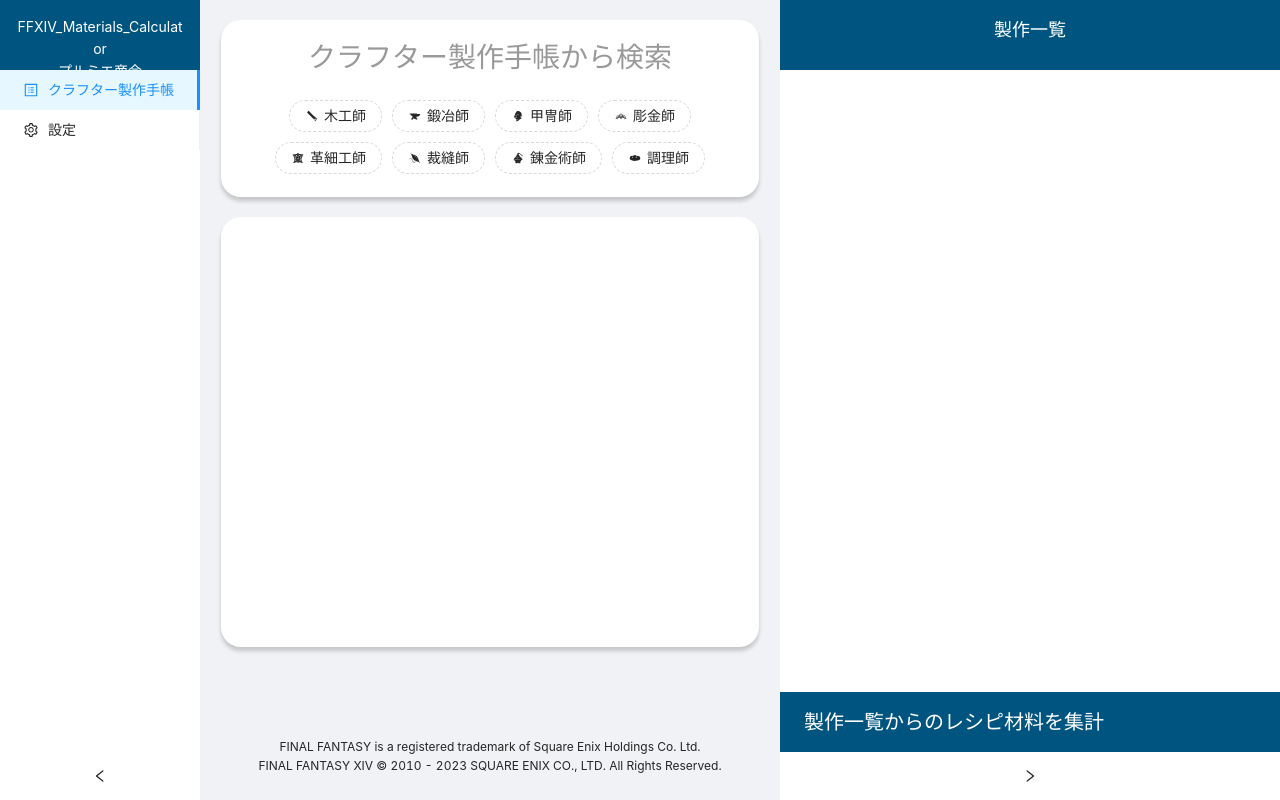
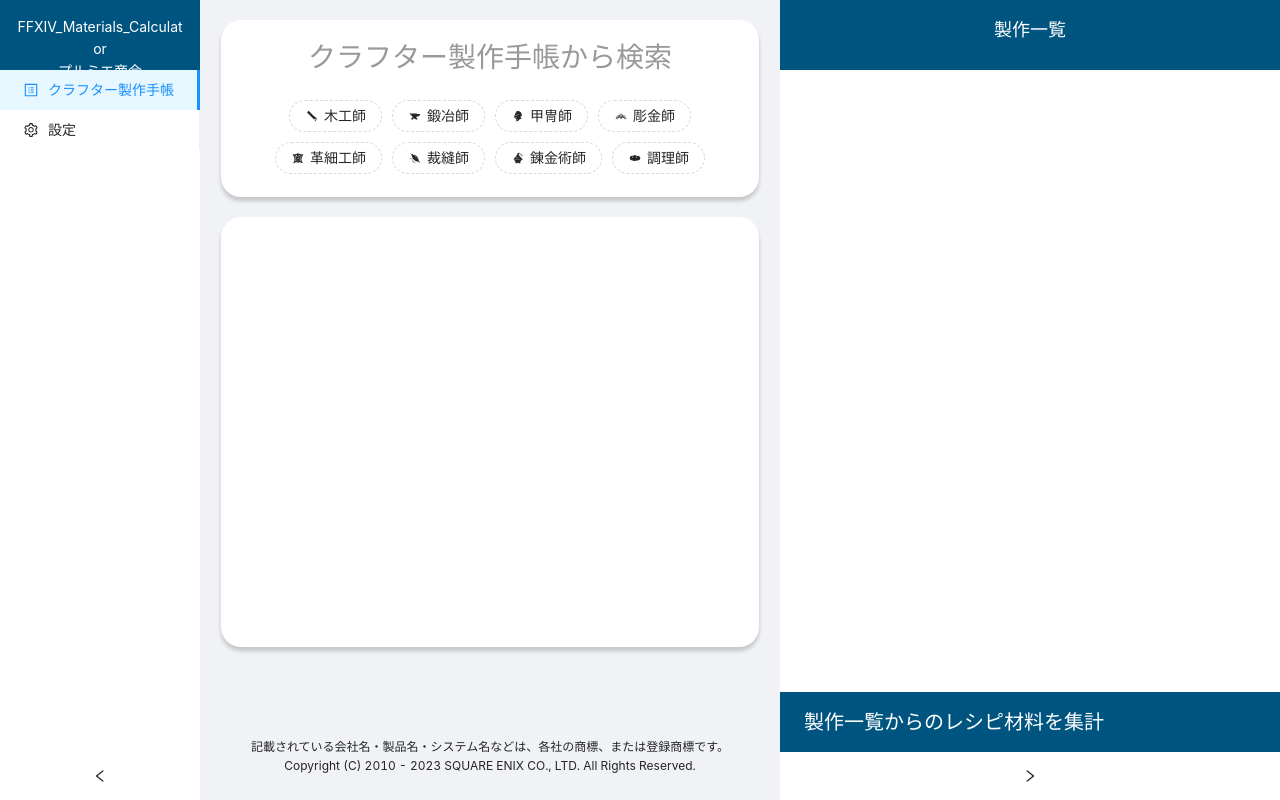
Before and after one commit to Premier-Histoire/FFXIV_Material_Calculator, a React (Create React App) app: page / in a window 1280 px wide. Built offline with nearby package versions, Linux system fonts and the light colour scheme.

Commit message:
Update App.js

```diff
--- a/src/App.js
+++ b/src/App.js
@@ -105,10 +105,8 @@ function App() {
           {pageKey === 'Setting' && <Setting />}
         </Content>
         <Footer style={{ textAlign: 'center', fontSize: 12 }}>
-          FINAL FANTASY is a registered trademark of Square Enix Holdings Co.
-          Ltd. <br />
-          FINAL FANTASY XIV © 2010 - 2023 SQUARE ENIX CO., LTD. All Rights
-          Reserved.
+          記載されている会社名・製品名・システム名などは、各社の商標、または登録商標です。<br />
+          Copyright (C) 2010 - 2023 SQUARE ENIX CO., LTD. All Rights Reserved.
         </Footer>
       </Layout>
       <Sider
```
